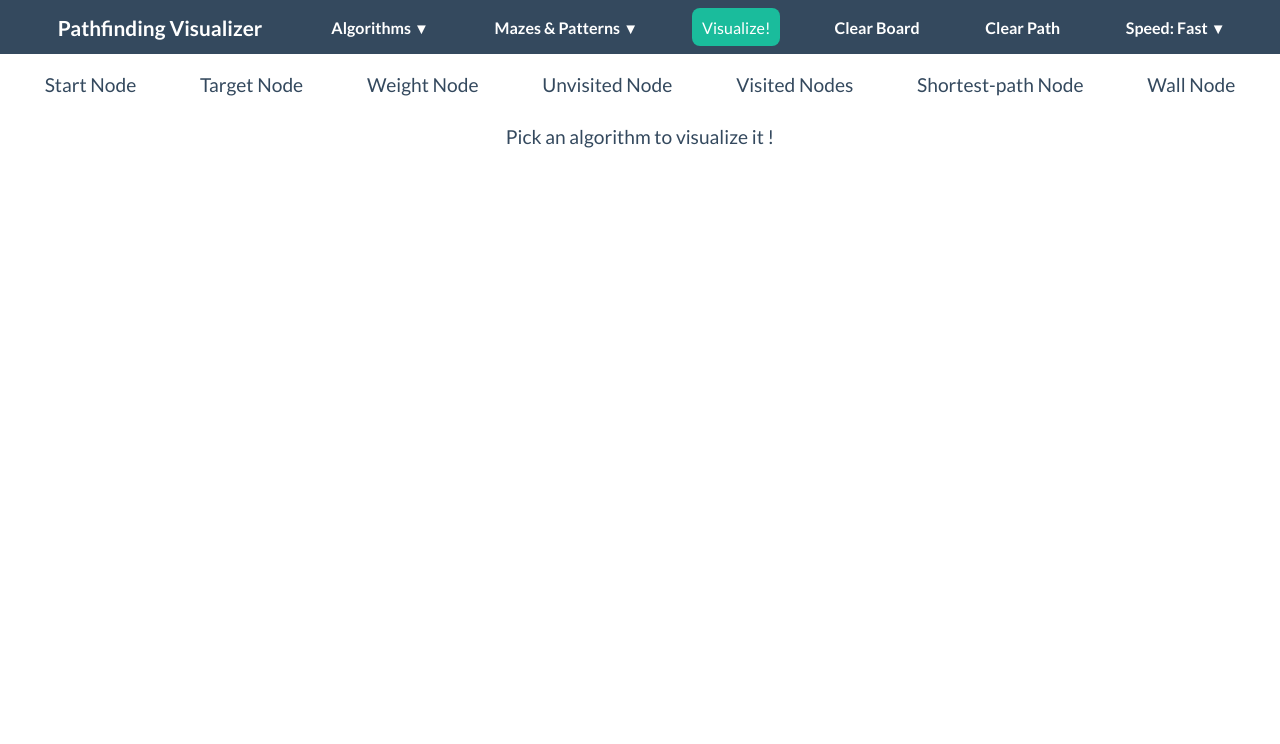
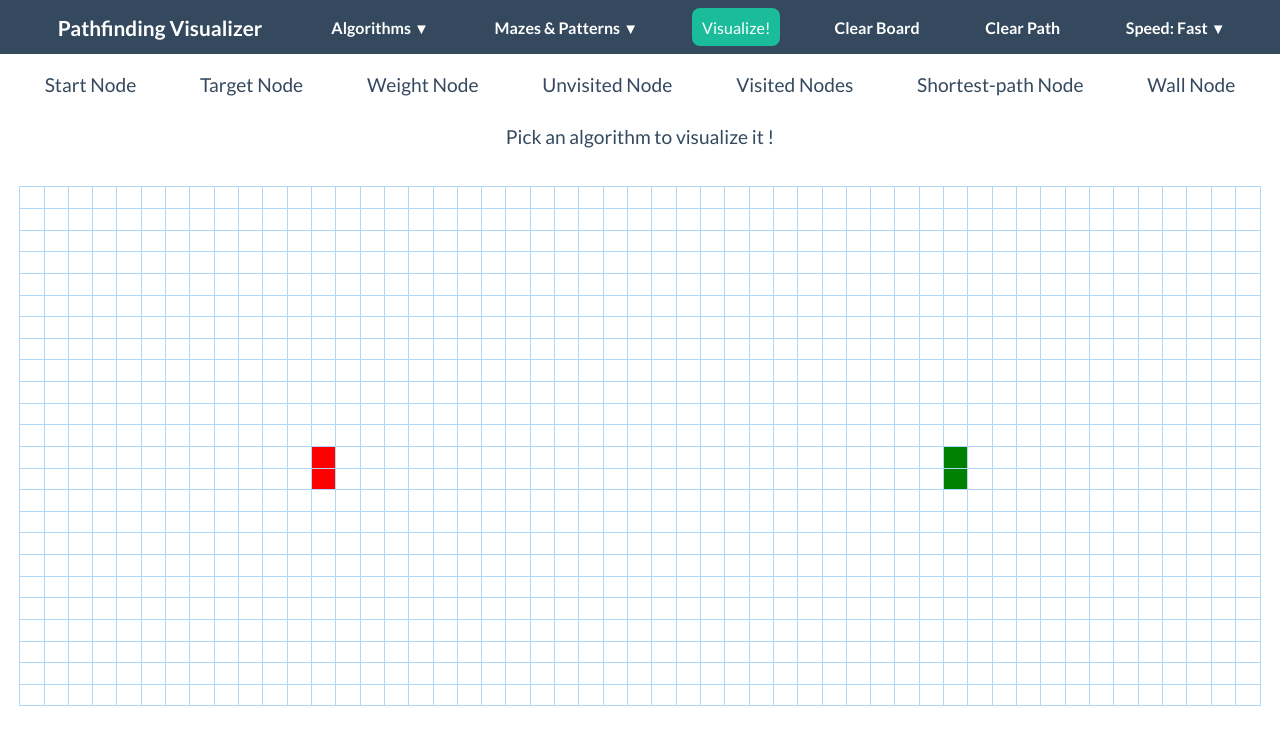
Before and after one commit to somyaguglani/Pathfinding-Visualizer, a plain HTML site: page index.html in a window 1280 px wide. Drawn offline with Linux system fonts and the light colour scheme.

Commit message:
made grid with some errors present

```diff
--- a/browser/index.js
+++ b/browser/index.js
@@ -1,8 +1,10 @@
 import Node from "../browser/Node.js";
 
 const gridContainer = document.querySelector(`.grid`);
-console.log(gridContainer);
 
+const navbarContainer = document.querySelector(`.navbarContainer`);
+let navHeight = navbarContainer.offsetHeight;
+const mainContentContainer = document.querySelector(`.mainContentContainer`);
 //---------------FUNCTIONS---------------
 function Board(width, height) {
   this.width = width;
@@ -18,29 +20,31 @@ function Board(width, height) {
 
 Board.prototype.initialize = function () {
   this.createGrid();
-  this.addEventListenters();
-  this.tutorialWork();
+  // this.addEventListenters();
+  // this.tutorialWork();
 };
 
 Board.prototype.createGrid = function () {
   let htmlOfGrid = ``;
-  for (let row = 0; row < this.width; row++) {
-    let gridRow = `<tr>`;
+  for (let row = 0; row < this.height; row++) {
+    let gridRow = `<tr id = "row_${row}">`;
     const allNodesRowArray = [];
-    for (let col = 0; col < this.height; col++) {
+    for (let col = 0; col < this.width; col++) {
       //the node can be a start node or target node or unvisited node
 
       const id = `${row}-${col}`;
       let nodeStatus;
       if (
         row === Math.floor(this.height / 2) &&
-        col === Math.floor(this.width / 4)
+        col === Math.floor(this.width / 4) &&
+        this.start.length === 0
       ) {
         nodeStatus = `start`;
         this.start = `${id}`;
       } else if (
         row === Math.floor(this.height / 2) &&
-        col === 3 * Math.floor(this.width / 4)
+        col === Math.floor((3 * this.width) / 4) &&
+        this.target.length === 0
       ) {
         nodeStatus = `target`;
         this.target = `${id}`;
@@ -49,15 +53,25 @@ Board.prototype.createGrid = function () {
       }
       const newNode = new Node(id, nodeStatus);
       allNodesRowArray.push(newNode);
-      girdRow += `<td id = "${id}"class = "${nodeStatus}"></td>`;
+      gridRow += `<td id = "${id}"class = "${nodeStatus}"></td>`;
     }
-    gridRow += `</tr>`;
+    htmlOfGrid += `${gridRow}</tr>`;
     this.allNodesArray.push(allNodesRowArray);
     htmlOfGrid += gridRow;
   }
   gridContainer.innerHTML = htmlOfGrid;
+
   console.log(this.allNodesArray);
-  console.log(htmlOfGrid);
 };
 
 //----------------MAKING BOARD OBJECT-------------
+
+let contentHeight = mainContentContainer.offsetHeight;
+let docHeight = document.documentElement.scrollHeight;
+let docWidth = document.documentElement.scrollWidth;
+let height = Math.floor((docHeight - contentHeight - navHeight) / 53);
+let width = Math.floor(docWidth / 25);
+let board = new Board(width, height);
+console.log(width, height);
+// console.log(board);
+board.initialize();
--- a/index.html
+++ b/index.html
@@ -65,6 +65,7 @@
     <div class="tuturialContainer"></div>
 
     <div class="gridContainer">
+      <div class="mainContentContainer">
         <div>
           <ul>
             <li>
@@ -100,9 +101,12 @@
         <div class="algoDescription">
           Pick an algorithm to visualize it !
         </div>
-      <div class="grid"></div>
+      </div>
+      <div class="gridFlex">
+        <table class="grid"></table>
+      </div>
     </div>
 
-    <!-- <script src="./browser/index.js" type="module"></script> -->
+    <script src="./browser/index.js" type="module"></script>
   </body>
 </html>
--- a/styling/main.css
+++ b/styling/main.css
@@ -135,7 +135,7 @@ button:hover {
 
 /* ---------DIFFERENT NODES----------- */
 .start {
-  background-image: url(./imagesAndSvg/triangletwo-right.svg);
+  /* background-image: url(`../styling/imagesAndSvg/triangletwo-right.svg);
   background-repeat: no-repeat;
   background-position: center;
   background-size: contain;
@@ -146,7 +146,11 @@ button:hover {
   animation-iteration-count: 1;
   animation-fill-mode: forwards;
   animation-play-state: running;
-  animation-direction: alternate;
+  animation-direction: alternate; */
+  background-color: red;
+}
+.target {
+  background-color: green;
 }
 @keyframes specialNodes {
   0% {
@@ -159,3 +163,23 @@ button:hover {
     transform: scale(1);
   }
 }
+
+/* ------------------GRID-------------------- */
+
+td {
+  border: 1px solid rgb(175, 216, 248);
+  background-color: white;
+}
+table {
+  table-layout: fixed;
+  width: 1500px;
+  height: 520px;
+  border-spacing: 0;
+  border-collapse: collapse;
+}
+.gridFlex {
+  display: flex;
+  cursor: auto;
+  justify-content: center;
+  margin: 2em 1em 1em 1em;
+}
```
Lines whose indentation alone changed are shown as unchanged.
